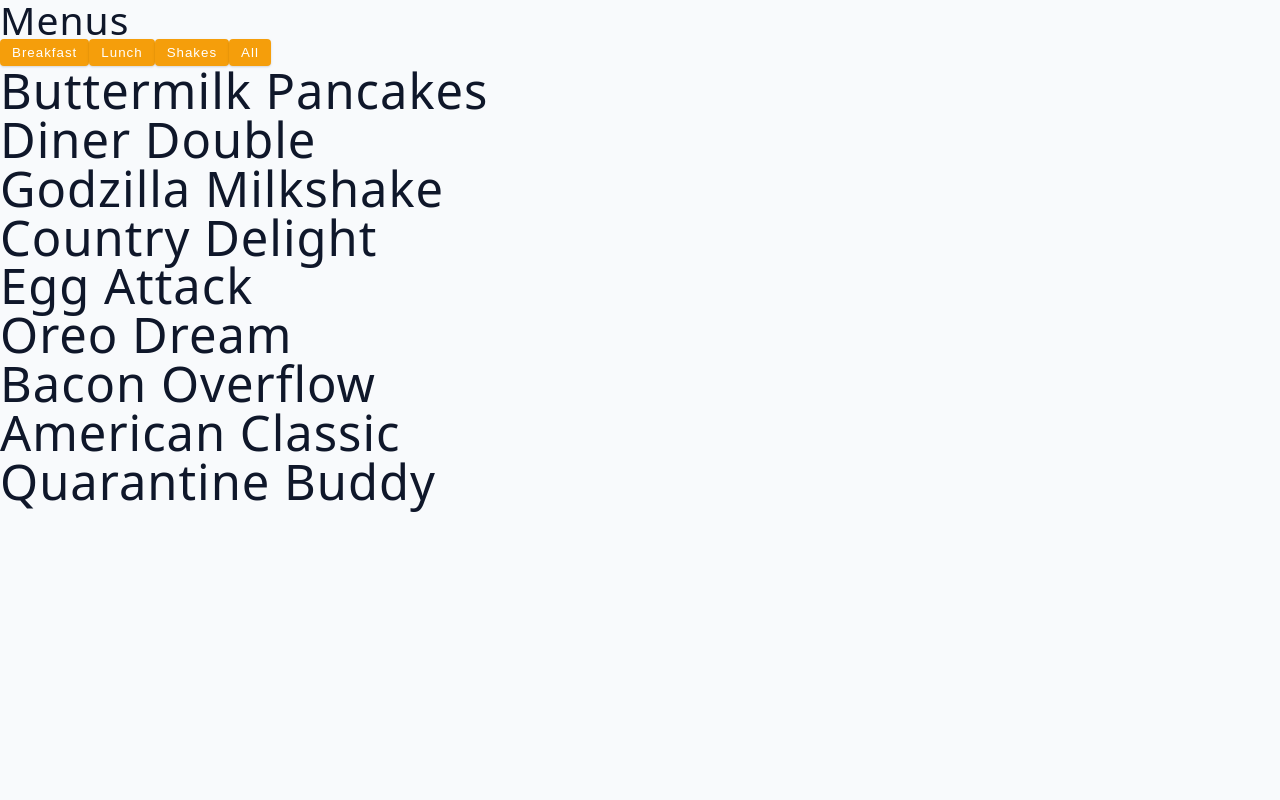
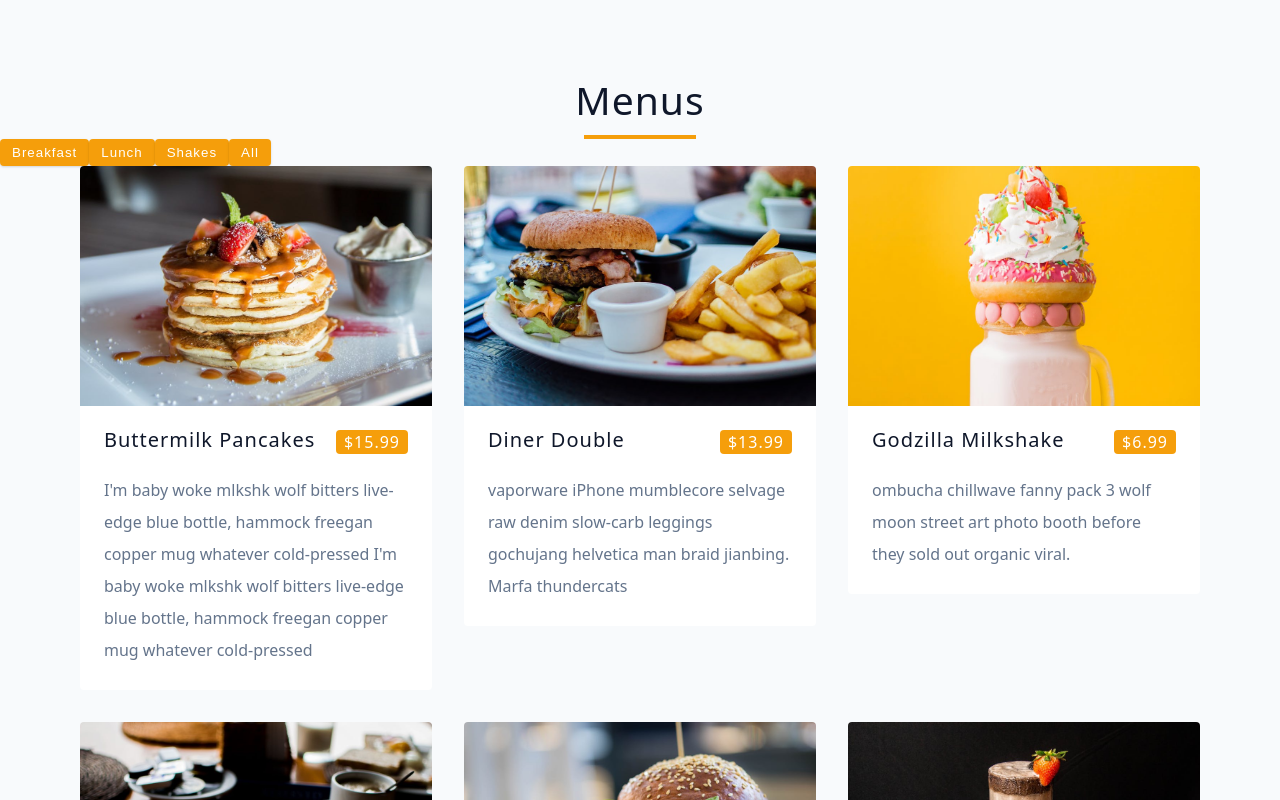
Before and after one commit to emmeiwhite/menus-filter-react18, a React (Vite) app: page / in a window 1280 px wide. Shown: the top 800 px of the page. Built offline with nearby package versions, Linux system fonts and the light colour scheme.

Commit message:
Loaded all the menus with conditional filtering functionality already done

```diff
--- a/src/App.jsx
+++ b/src/App.jsx
@@ -19,7 +19,8 @@ export default function App() {
   }
 
   return (
-    <section className="container">
+    <main>
+      <section className="menu">
         <Title>Menus</Title>
         <Header
           handleMenuFilter={handleMenuFilter}
@@ -27,5 +28,6 @@ export default function App() {
         />
         <MenusFiltered menus={menus} />
       </section>
+    </main>
   )
 }
--- a/src/Header.jsx
+++ b/src/Header.jsx
@@ -3,7 +3,7 @@ export default function Header({ menus, handleMenuFilter }) {
   console.log(categories)
 
   return (
-    <div>
+    <div className="">
       {categories.map(category => {
         return (
           <button
--- a/src/Menu.jsx
+++ b/src/Menu.jsx
@@ -1,7 +1,20 @@
 export default function Menu({ id, title, category, price, img, desc }) {
   return (
-    <article>
-      <h1>{title}</h1>
+    <article className="menu-item">
+      <img
+        src={img}
+        alt={title}
+        className="img"
+      />
+
+      <div className="item-info">
+        <header>
+          <h5>{title}</h5>
+          <span className="item-price">${price}</span>
+        </header>
+
+        <p className="item-text">{desc}</p>
+      </div>
     </article>
   )
 }
--- a/src/MenusFiltered.jsx
+++ b/src/MenusFiltered.jsx
@@ -3,7 +3,7 @@ import Menu from './Menu'
 
 export default function MenusFiltered({ menus }) {
   return (
-    <section>
+    <section className="section-center">
       {menus.map(menu => (
         <Menu
           {...menu}
--- a/src/Title.jsx
+++ b/src/Title.jsx
@@ -1,5 +1,10 @@
 import React from 'react'
 
 export default function Title({ children }) {
-  return <h2>{children}</h2>
+  return (
+    <div className="title">
+      <h2>{children || 'Default Title'}</h2>
+      <div className="title-underline"></div>
+    </div>
+  )
 }
```
Lines whose indentation alone changed are shown as unchanged.
